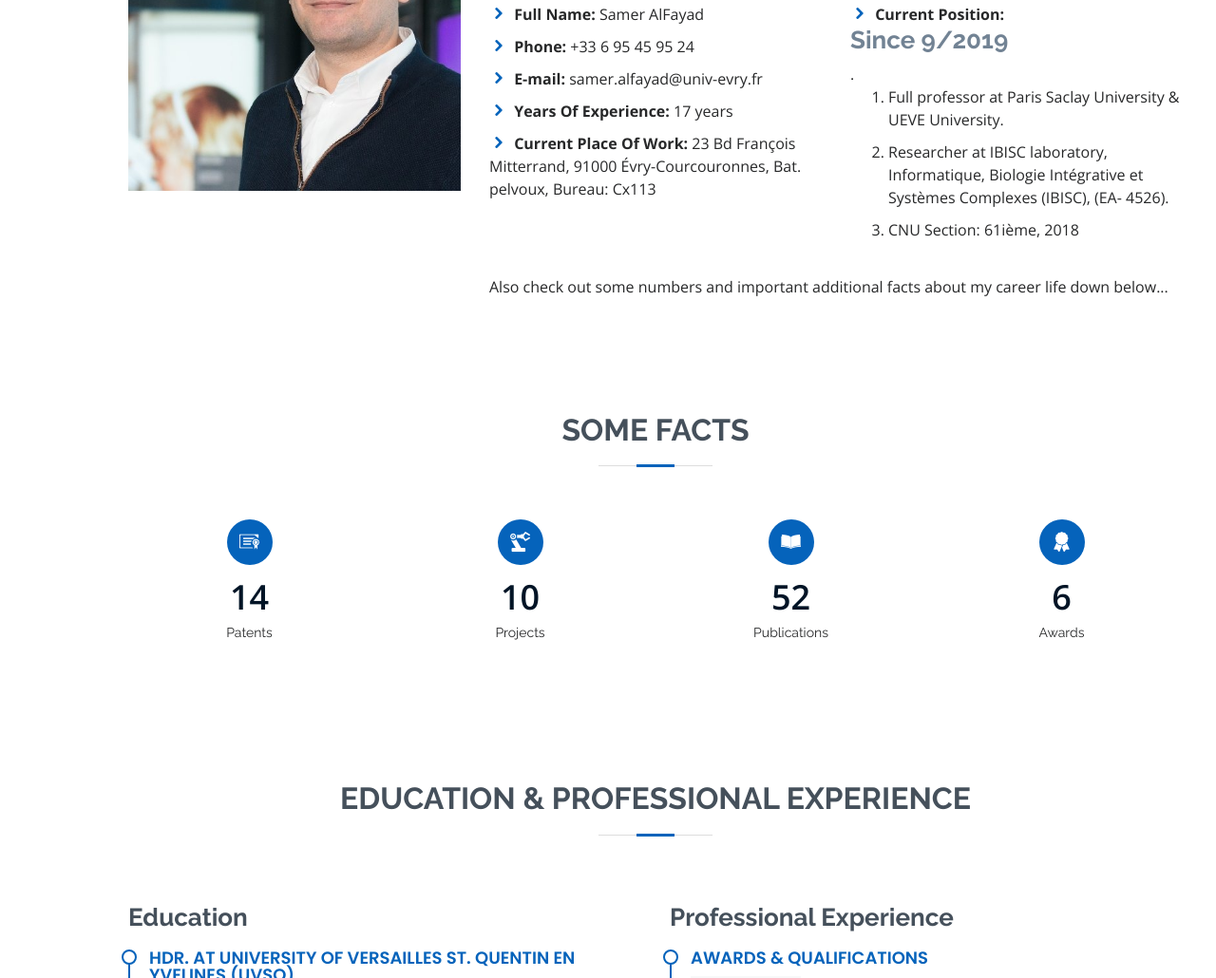
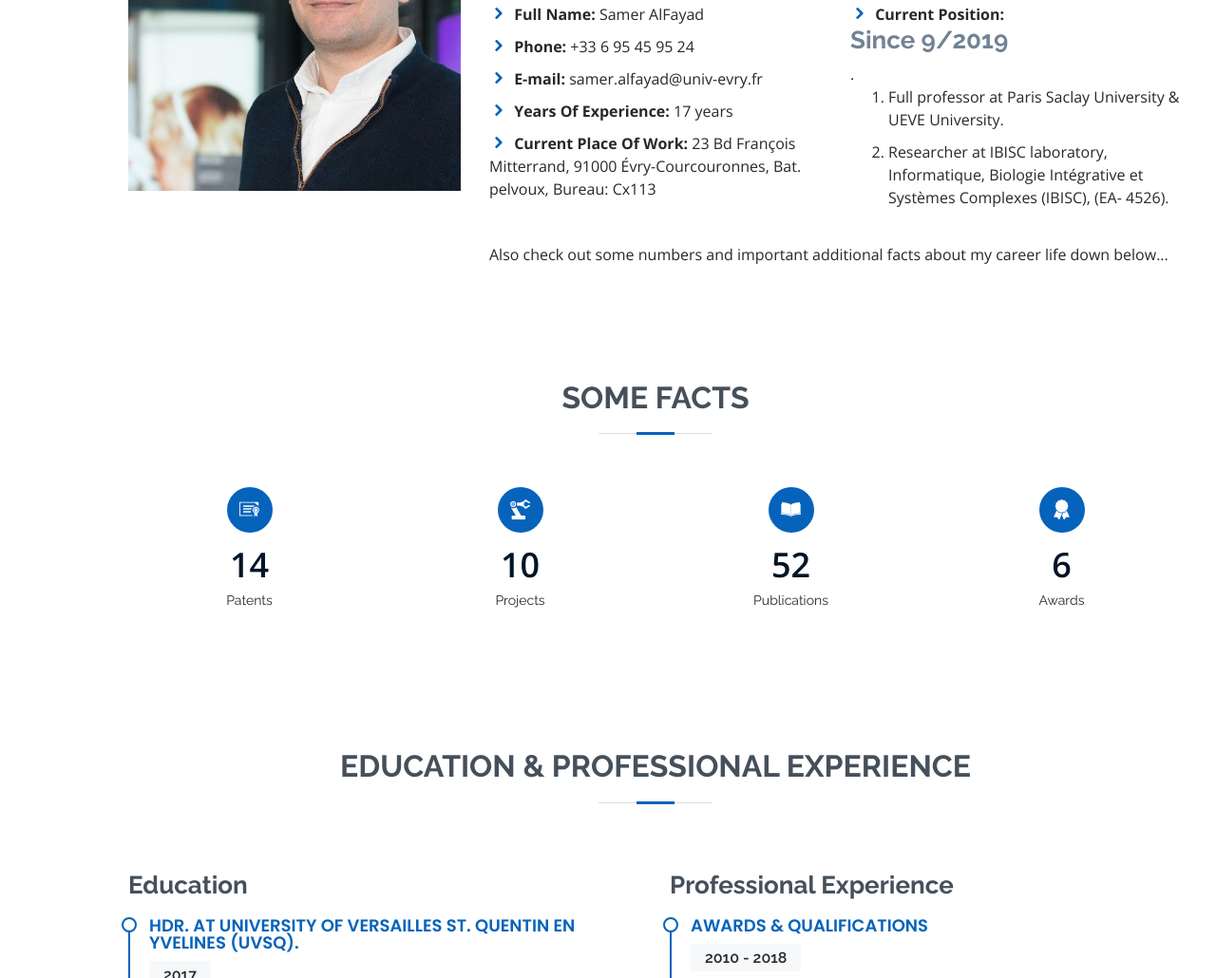
Before and after one commit to SamerAlfayad/Web, a plain HTML site: page index.html in a window 1280 px wide. Shown: the part 1357-2387 px from the top of the page at 95% size. Drawn offline with nearby package versions, Linux system fonts and the light colour scheme.

Commit message:
Update index.html

```diff
--- a/index.html
+++ b/index.html
@@ -96,7 +96,6 @@
                   <ol>
                     <li> Full professor at Paris Saclay University & UEVE University.</li>
                     <li> Researcher at IBISC laboratory, Informatique, Biologie Intégrative et Systèmes Complexes (IBISC), (EA- 4526). </li>
-                    <li>CNU Section: 61ième, 2018 </li>
                   </ol>
                 </ul>
               </div>
```
